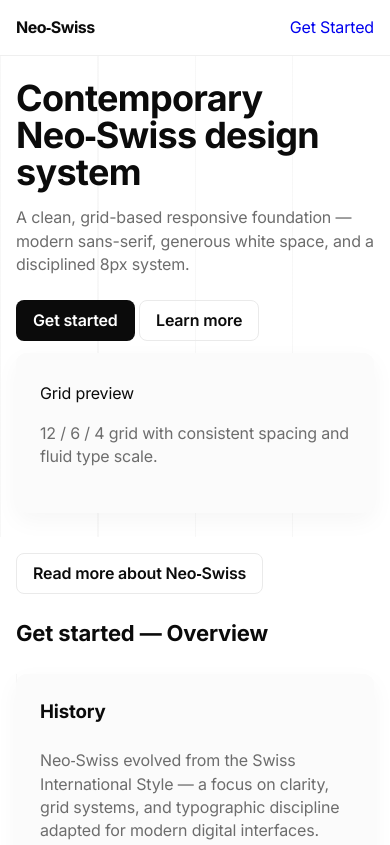
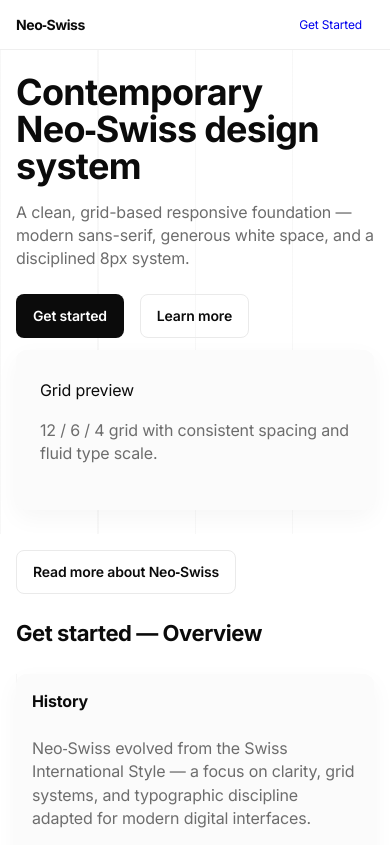
Before and after one commit to Sug3rCooki3/Neo-Swiss-Design, a plain HTML site: page index.html in a window 390 px wide. Shown: the top 845 px of the page. Drawn offline with Linux system fonts and the light colour scheme.

Commit message:
feature: updated so it can change if it is viewed from phone or laptop.

```diff
--- a/styles/styles.css
+++ b/styles/styles.css
@@ -172,6 +172,12 @@ body.neo-swiss{
 	margin:0 0 var(--space-2) 0;
 	letter-spacing:-0.02em;
 }
+.h2{
+	font-weight:700;
+	font-size: clamp(22px, 3.5vw, 28px);
+	margin:0 0 var(--space-3) 0;
+	letter-spacing:-0.02em;
+}
 .lead{
 	font-size:1rem;
 	color:var(--muted);
@@ -179,23 +185,38 @@ body.neo-swiss{
 }
 .muted{ color:var(--muted); }
 
+/* Mobile-first hero section */
+.hero{ flex-direction: column; }
+@media (min-width: var(--bp-md)){
+	.hero { flex-direction: row; }
+}
+
 /* Get started section styles */
 .get-started .h2{
-	font-size: clamp(22px, 3.5vw, 28px);
-	margin: 0 0 var(--space-3) 0;
-	font-weight:700;
+    font-size: clamp(22px, 3.5vw, 28px);
+    margin: 0 0 var(--space-3) 0;
+    font-weight:700;
 }
 .get-started-grid{ display:grid; grid-template-columns: repeat(4,1fr); gap:var(--gutter-mobile); }
 @media (min-width: var(--bp-md)){
-	.get-started-grid{ grid-template-columns: repeat(6,1fr); gap:var(--gutter-tablet); }
+    .get-started-grid{ grid-template-columns: repeat(6,1fr); gap:var(--gutter-tablet); }
 }
 @media (min-width: var(--bp-lg)){
-	.get-started-grid{ grid-template-columns: repeat(12,1fr); gap:var(--gutter-desktop); }
+    .get-started-grid{ grid-template-columns: repeat(12,1fr); gap:var(--gutter-desktop); }
 }
 .get-started .card{ min-height:140px; display:flex; flex-direction:column; justify-content:center; }
 .get-started h3{ margin:0 0 var(--space-1) 0; }
 
-
+/* Responsive card sizing for better mobile experience */
+@media (max-width: 479px){
+	.get-started .card {
+		min-height: 100px;
+		padding: var(--space-2);
+	}
+	.get-started h3 {
+		font-size: 16px;
+	}
+}
 /* Basic components (minimal, functional) */
 .card{
 	background:var(--surface);
@@ -223,9 +244,23 @@ body.neo-swiss{
 	font-weight:600;
 	text-decoration:none;
 	border:1px solid transparent;
+	min-height: 44px;
 }
 .btn.primary{ background:var(--text); color:var(--bg); }
 .btn.ghost{ background:transparent; color:var(--text); border-color:#eaeaea; }
+
+/* Mobile-friendly button layout */
+@media (max-width: 479px){
+	.btn {
+		padding: calc(var(--space-1)) calc(var(--space-2));
+		font-size: 14px;
+	}
+	.hero-actions {
+		display: flex;
+		flex-wrap: wrap;
+		gap: var(--space-2);
+	}
+}
 
 /* Header / nav */
 .site-header{ border-bottom:1px solid #efefef; background:transparent; }
@@ -235,15 +270,27 @@ body.neo-swiss{
 	gap:var(--space-3);
 	padding-top:var(--space-2);
 	padding-bottom:var(--space-2);
+	flex-wrap: wrap;
 }
 .brand{ font-weight:700; letter-spacing:-0.02em; }
 .nav-links{ display:none; list-style:none; margin:0; padding:0; gap:var(--space-3); }
 .nav-links li a{ color:var(--muted); text-decoration:none; font-weight:500; }
-.cta{ margin-left:auto; text-decoration:none; }
+.cta{ margin-left:auto; text-decoration:none; font-size: 14px; }
 
 /* show nav on tablet and up */
 @media (min-width: var(--bp-md)){
 	.nav-links{ display:flex; }
+}
+
+/* Mobile nav adjustments */
+@media (max-width: 479px){
+	.nav {
+		gap: var(--space-2);
+		padding-top: var(--space-1);
+		padding-bottom: var(--space-1);
+	}
+	.brand { font-size: 14px; }
+	.cta { padding: 8px 12px; font-size: 12px; }
 }
 
 /* 5) Cleaner nav spacing and subtle emphasis */
```
